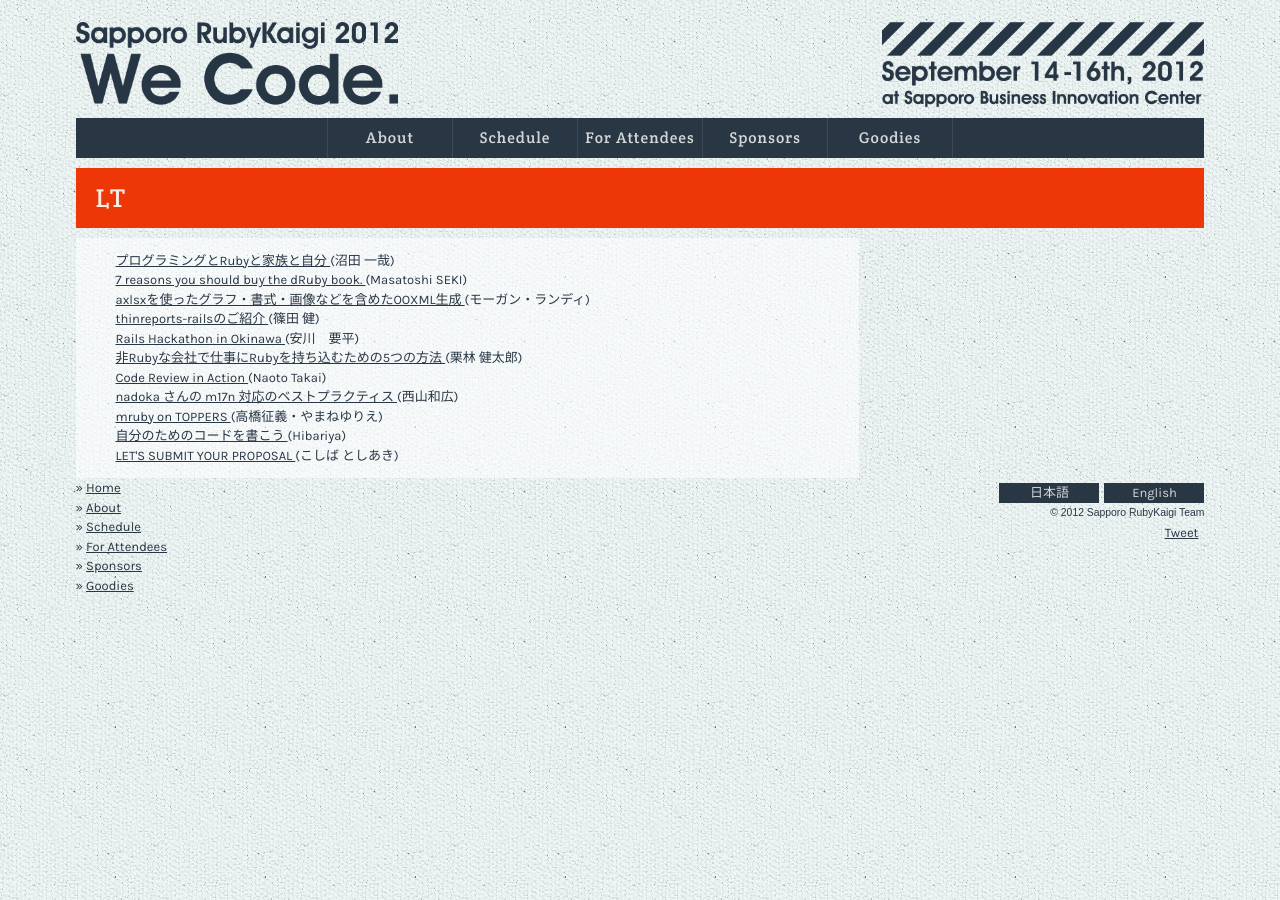
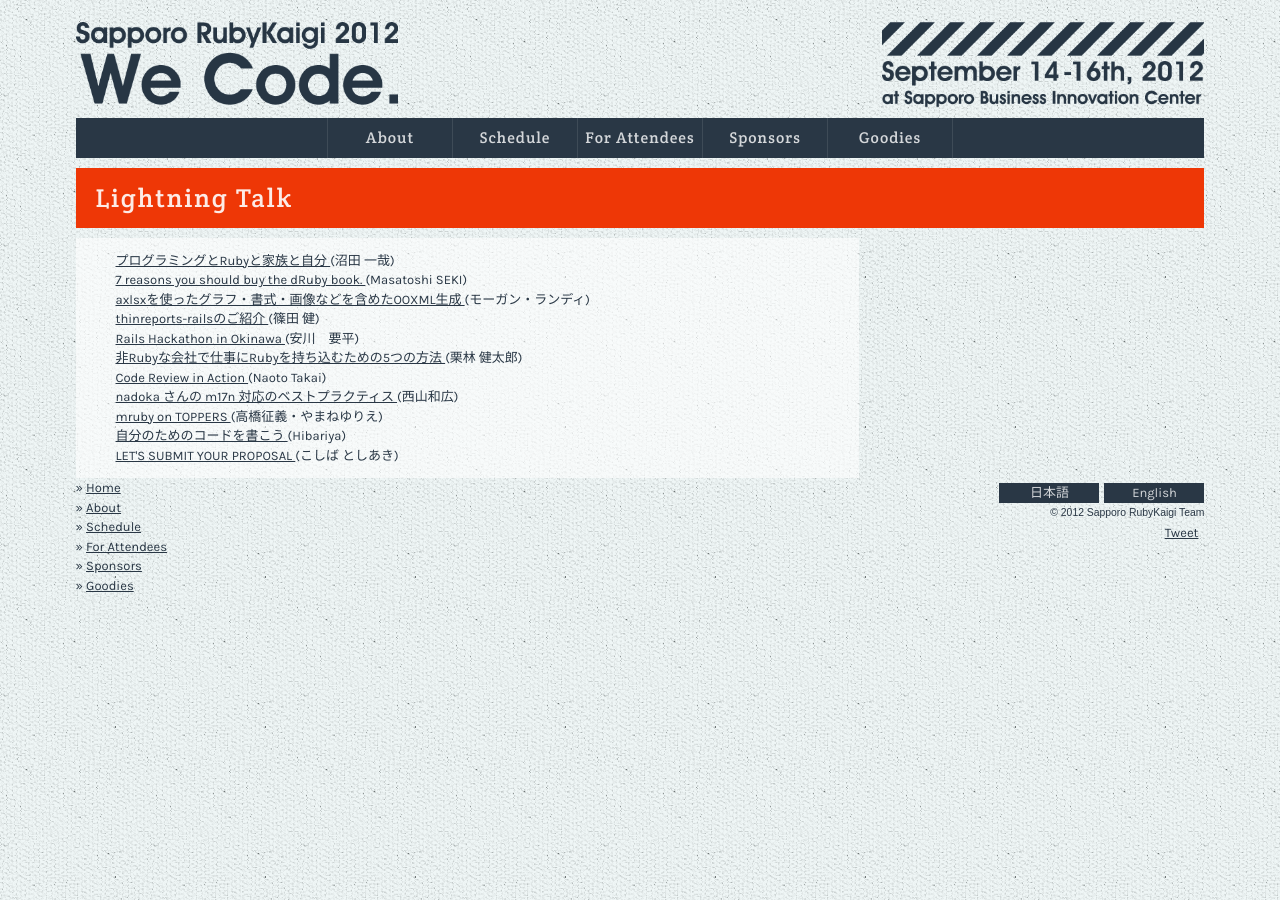
Before and after one commit to ruby-sapporo/sapporo.rubykaigi.org, a Jekyll site: the page built from 2012/ja/LT.html, in a window 1280 px wide. Built offline with Jekyll 4.4.1, drawn with Linux system fonts in a browser that asks for light colours; nearby versions of some CDN libraries; Markdown is read by kramdown in place of the engine named in the settings; comment, search, counter and statistics services are not loaded.

Commit message:
rename LT Lightning Talk

```diff
--- a/2012/ja/LT.html
+++ b/2012/ja/LT.html
@@ -1,6 +1,6 @@
 ---
-title: LT
-og_title: LT
+title: Lightning Talk
+og_title: Lightning Talk
 layout: 2012content
 locale: ja
 ---
```
